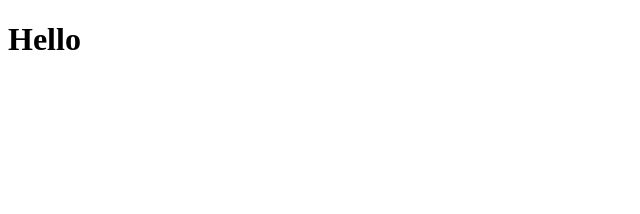
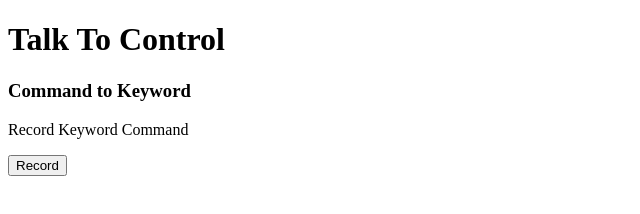
Before and after one commit to WilliamLQin/talk2control, a React app in the folder static/: page / in a window 1280 px wide. Shown: the whole page, without its empty margins (0-640 px from the left). Built offline with nearby package versions, Linux system fonts and the light colour scheme.

Commit message:
React stuffs

```diff
--- /dev/null
+++ b/static/js/App.js
@@ -0,0 +1,22 @@
+import React from 'react';
+import ReactDOM from 'react-dom';
+
+import Recorder from './Recorder.js';
+
+class App extends React.Component {
+  constructor(props) {
+    super(props);
+  }
+
+  render() {
+    return (
+      <div id="container">
+        <h1>Talk To Control</h1>
+        <h3>Command to Keyword</h3>
+        <Recorder />
+      </div>
+    )
+  }
+}
+
+export default App;
--- /dev/null
+++ b/static/js/Recorder.js
@@ -0,0 +1,28 @@
+import React from 'react';
+import ReactDOM from 'react-dom';
+
+class Recorder extends React.Component {
+  constructor(props) {
+    super(props);
+    this.state = {
+      text: 'Say something',
+      empty: true,
+      foo: null
+    }
+  }
+
+  startRecording() {
+    console.log('hi');
+  }
+
+  render() {
+    return (
+      <div id="recorder">
+        <p>Record Keyword Command</p>
+        <button onClick={this.startRecording.bind(this)}>Record</button>
+      </div>
+    )
+  }
+}
+
+export default Recorder;
--- a/static/js/index.js
+++ b/static/js/index.js
@@ -1,7 +1,8 @@
 import React from 'react';
 import ReactDOM from 'react-dom';
+import App from './App.js';
 
 ReactDOM.render(
-  <h1>Hello</h1>,
+  <App />,
   document.getElementById('root')
 );
```
Also changed, not shown: static/css/main.css (added), static/dist/index.html, static/dist/lib/p5.speech.js (added), 1 other file.
